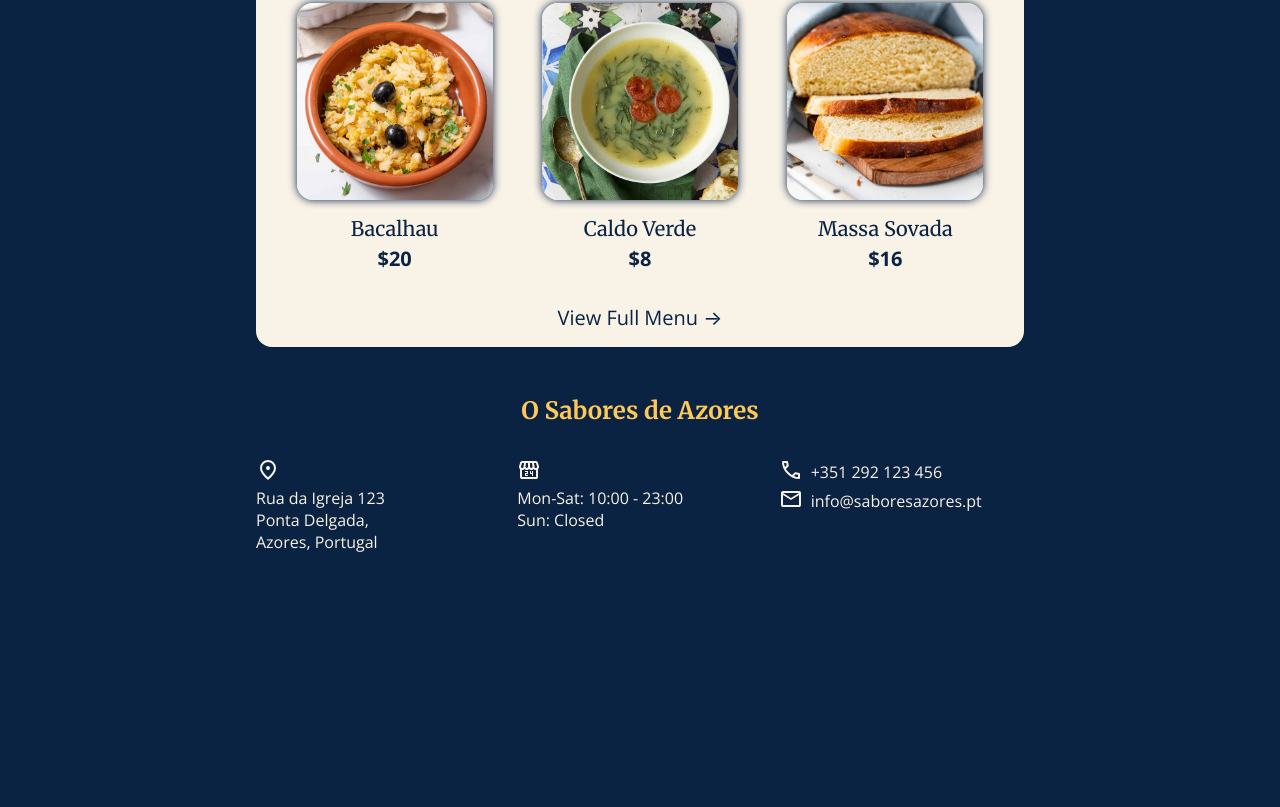
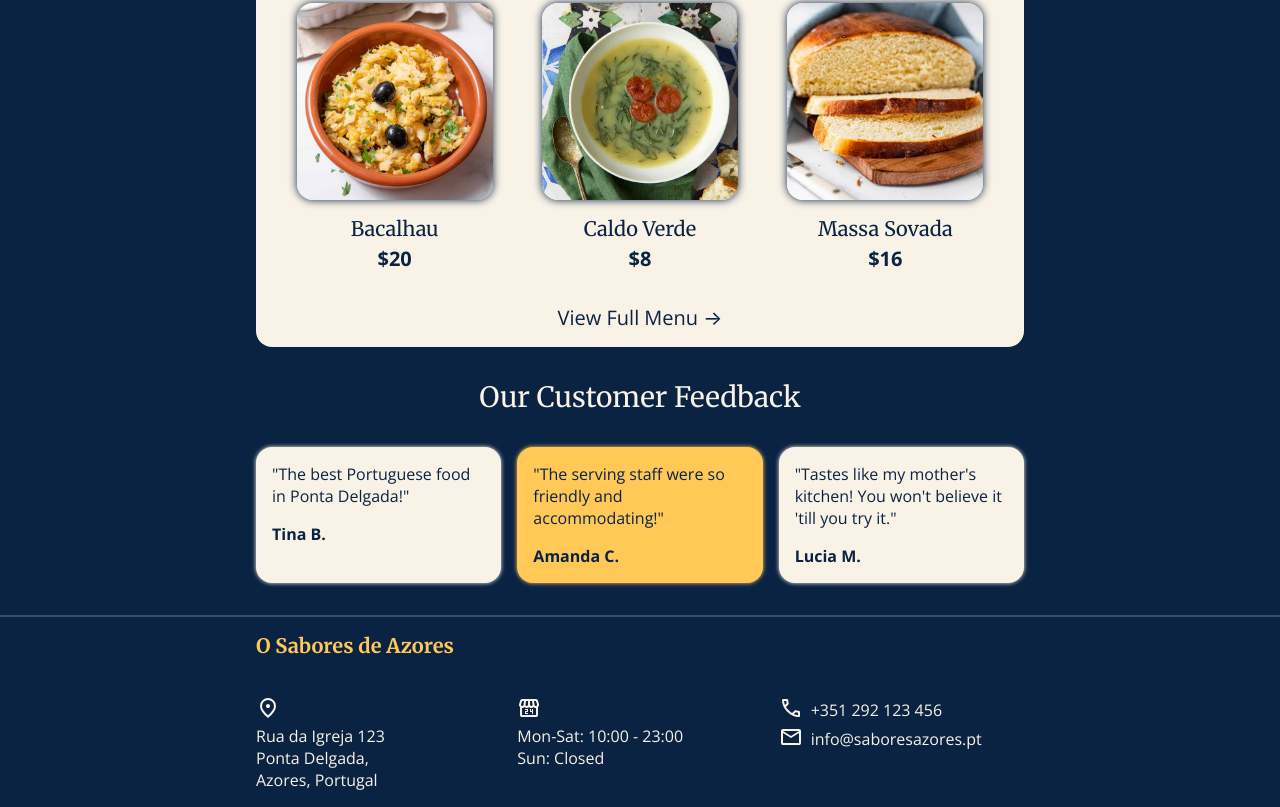
Before and after one commit to ben-weeks/restaurant-page, a website built with webpack: page src/template.html in a window 1280 px wide. Shown: the part 531-1338 px from the top of the page. Before the commit the page ends 1100 px from the top, so only its background shows below. Built offline with nearby package versions, Linux system fonts and the light colour scheme.

Commit message:
added customer review section; first pass finished homepage

```diff
--- a/src/content/home.html
+++ b/src/content/home.html
@@ -26,3 +26,26 @@
     </div>
     <button class="home-menu-view">View Full Menu →</button>
 </div>
+<div class="home-reviews">
+    <div class="home-reviews-title">Our Customer Feedback</div>
+    <div class="home-reviews-container">
+        <div class="home-review">
+            <div class="home-review-quote">
+                "The best Portuguese food in Ponta Delgada!"
+            </div>
+            <div class="home-review-name">Tina B.</div>
+        </div>
+        <div class="home-review">
+            <div class="home-review-quote">
+                "The serving staff were so friendly and accommodating!"
+            </div>
+            <div class="home-review-name">Amanda C.</div>
+        </div>
+        <div class="home-review">
+            <div class="home-review-quote">
+                "Tastes like my mother's kitchen! You won't believe it 'till you try it."
+            </div>
+            <div class="home-review-name">Lucia M.</div>
+        </div>
+    </div>
+</div>
--- a/src/stylesheets/home-styles.css
+++ b/src/stylesheets/home-styles.css
@@ -36,8 +36,6 @@
     padding: 0.5rem 0.75rem;
     margin-top: 2rem;
     border-radius: 2rem;
-
-    box-shadow: 0 0 1rem var(--cream);
 }
 
 /* Menu */
@@ -105,3 +103,48 @@
 
     font-weight: normal;
 }
+
+.home-reviews-title {
+    margin: 2rem auto;
+
+    display: flex;
+    justify-content: center;
+    align-items: center;
+
+    font-family: 'Merriweather', serif;
+    font-size: 1.75rem;
+}
+
+.home-reviews-container {
+    display: flex;
+    justify-content: flex-end;
+
+    gap: 1rem;
+}
+
+.home-review {
+    padding: 1rem;
+    border-radius: 1rem;
+
+    flex: 1;
+
+    display: flex;
+    flex-flow: column wrap;
+    gap: 1rem;
+
+    color: var(--navy);
+}
+
+.home-review-name {
+    font-weight: bold;
+}
+
+.home-review:nth-child(odd) {
+    background-color: var(--cream);
+    box-shadow: 0 0 0.25rem var(--cream);
+}
+
+.home-review:nth-child(even) {
+    background-color: var(--golden-yellow);
+    box-shadow: 0 0 0.25rem var(--golden-yellow);
+}
--- a/src/stylesheets/main-styles.css
+++ b/src/stylesheets/main-styles.css
@@ -63,13 +63,20 @@ button:hover {
     cursor: pointer;
 }
 
+.content-end-bar {
+    margin: 2rem auto 1rem;
+
+    border-top: 2px solid var(--cream);
+    opacity: 0.2;
+}
+
 /* Footer */
 .footer-content {
+    display: grid;
+    grid-template: 2fr 3fr / repeat(3, 1fr);
+    column-gap: 1rem;
+
     margin: 1rem auto;
-
-    display: grid;
-    grid-template: repeat(2, 1fr) / repeat(3, 1fr);
-    column-gap: 1rem;
 }
 
 .footer-content > div {
@@ -81,12 +88,8 @@ button:hover {
     grid-column: 1 / -1;
     grid-row-start: 1;
 
-    display: flex;
-    justify-content: center;
-    align-items: center;
-
     font-family: 'Merriweather', serif;
-    font-size: 1.5rem;
+    font-size: 1.25rem;
     font-weight: bold;
 
     color: var(--golden-yellow);
--- a/src/template.html
+++ b/src/template.html
@@ -19,6 +19,7 @@
         </div>
     </header>
     <div class="content"></div>
+    <div class="content-end-bar"></div>
     <footer>
         <div class="footer-content">
             <div class="footer-title">O Sabores de Azores</div>
```
